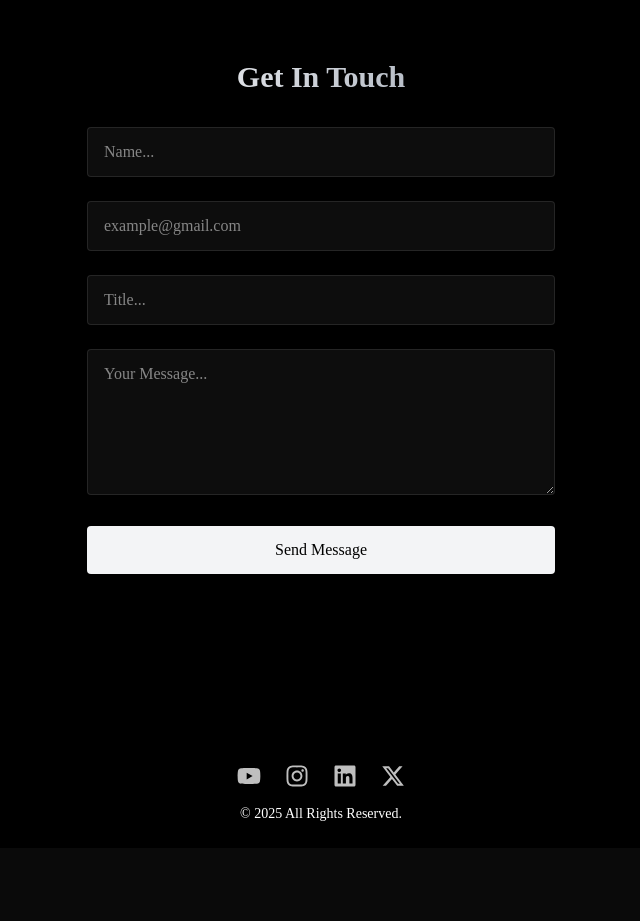
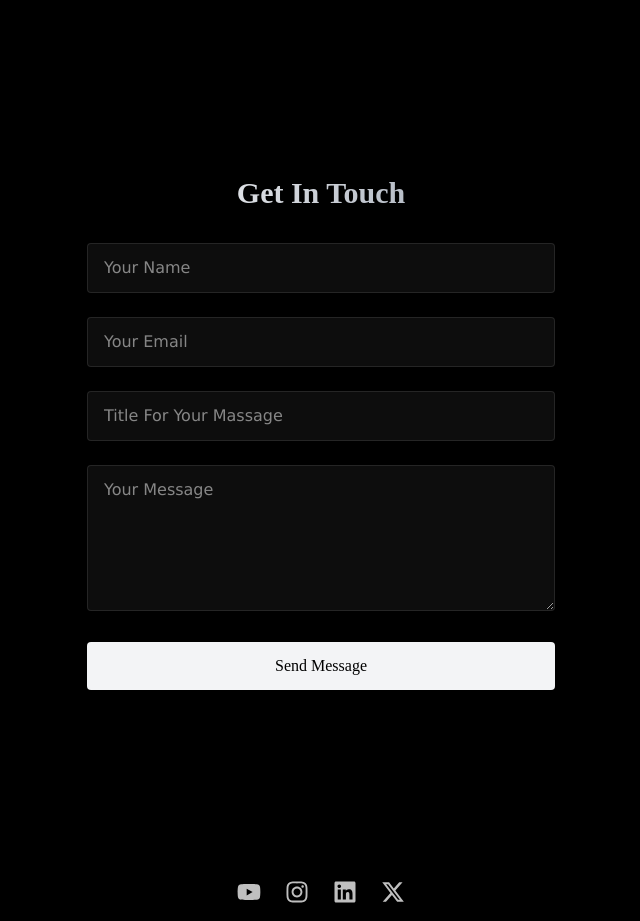
Before and after one commit to MDJAmin/Amin_Portfolio, a React (Vite) app: page / in a window 1280 px wide. Shown: the part 2640-3561 px from the top of the page, without its empty margins (319-959 px from the left). Before the commit the page ends 3488 px from the top, so only its background shows below. Built offline with nearby package versions, Linux system fonts and the light colour scheme.

Commit message:
Feat: Font Family

```diff
--- a/src/Components/Common/LoadingScreen.jsx
+++ b/src/Components/Common/LoadingScreen.jsx
@@ -24,7 +24,7 @@ export const LoadingScreen = ({ onComplete }) => {
 
   return (
     <div className="fixed inset-0 z-50 bg-black text-gray-100 flex flex-col items-center justify-center">
-      <div className="mb-4 text-4xl font-mono font-bold">
+      <div className="code mb-4 text-4xl font-mono font-bold">
         {text} <span className="animate-blink ml-1"> | </span>
       </div>
 
--- a/src/Components/Common/MobileMenu.jsx
+++ b/src/Components/Common/MobileMenu.jsx
@@ -1,7 +1,7 @@
 export const MobileMenu = ({ menuOpen, setMenuOpen }) => {
   return (
     <div
-      className={`fixed top-0 right-0 w-full h-screen bg-black z-40 flex flex-col items-center justify-center
+      className={`cursive fixed top-0 right-0 w-full h-screen bg-black z-40 flex flex-col items-center justify-center
                      transition-all duration-300 ease-in-out transform
                      ${
                        menuOpen
--- a/src/Components/Common/Navbar.jsx
+++ b/src/Components/Common/Navbar.jsx
@@ -6,12 +6,12 @@ export const Navbar = ({ menuOpen, setMenuOpen }) => {
   }, [menuOpen]);
 
   return (
-    <nav className='fixed top-0 w-full z-40 bg-[rgba(10, 10, 10, 0.8)] backdrop-blur-lg border-b border-white/10 shadow-lg'>
+    <nav className='cursive fixed top-0 w-full z-40 bg-[rgba(10, 10, 10, 0.8)] backdrop-blur-lg border-b border-white/10 shadow-lg'>
       <div className='max-w-5xl mx-auto px-4'>
         <div className='flex justify-between items-center h-16'>
           <a
             href='https://github.com/MDJAmin'
-            className='flex gap-0.5 font-mono text-xl font-bold text-white'
+            className='cursive flex gap-0.5 font-mono text-xl font-bold text-white'
             rel='noopener noreferrer'
             target='_blank'
           >
--- a/src/Components/Sections/Footer.jsx
+++ b/src/Components/Sections/Footer.jsx
@@ -5,7 +5,7 @@ export default function Footer() {
   const year = new Date().getFullYear();
 
   return (
-    <section className="text-white py-6 text-center">
+    <section className="cursive text-white py-6 text-center">
       <div className="flex justify-center space-x-6 mb-4">
         <a href="https://www.youtube.com/c/DARKLORDCDL" target="_blank" rel="noopener noreferrer" className="text-text-white transition-opacity opacity-75 hover:text-white hover:opacity-100 text-2xl z-10">
           <FaYoutube />
--- a/src/Components/sections/About.jsx
+++ b/src/Components/sections/About.jsx
@@ -48,10 +48,10 @@ export const About = () => {
   ];
 
   return (
-    <section id="about" className="min-h-screen flex items-center justify-center py-20">
+    <section id="about" className="text min-h-screen flex items-center justify-center py-20">
       <RevealOnScroll>
         <div className="max-w-3xl mx-auto px-4">
-          <h2 className="text-3xl font-bold mb-8 bg-gradient-to-r from-white to-gray-400 bg-clip-text text-transparent text-center">
+          <h2 className="cursive text-3xl font-bold mb-8 bg-gradient-to-r from-white to-gray-400 bg-clip-text text-transparent text-center">
             About Me
           </h2>
           <div className="rounded-xl p-8 border-white/10 border hover:-translate-y-1 transition-all">
--- a/src/Components/sections/Contact.jsx
+++ b/src/Components/sections/Contact.jsx
@@ -108,11 +108,11 @@ export const Contact = () => {
   return (
     <section
       id='contact'
-      className='min-h-screen flex items-center justify-center py-20'
+      className='text min-h-screen flex items-center justify-center py-20'
     >
       <RevealOnScroll>
         <div className='px-4 w-full min-w-[300px] md:w-[500px] sm:w-2/3 p-6'>
-          <h2 className='text-3xl font-bold mb-8 bg-gradient-to-r from-white to-gray-400 bg-clip-text text-transparent text-center'>
+          <h2 className='cursive text-3xl font-bold mb-8 bg-gradient-to-r from-white to-gray-400 bg-clip-text text-transparent text-center'>
             Get In Touch
           </h2>
 
@@ -129,7 +129,7 @@ export const Contact = () => {
                 required
                 value={formData.name}
                 className='w-full bg-white/5 border border-white/10 rounded px-4 py-3 text-white transition focus:outline-none focus:border-gray-300 focus:bg-blue-500/5'
-                placeholder='Name...'
+                placeholder='Your Name'
                 onChange={handleChange}
                 disabled={quotaExhausted}
               />
@@ -144,7 +144,7 @@ export const Contact = () => {
                 required
                 value={formData.email}
                 className='w-full bg-white/5 border border-white/10 rounded px-4 py-3 text-white transition focus:outline-none focus:border-gray-300 focus:bg-blue-500/5'
-                placeholder='example@gmail.com'
+                placeholder='Your Email'
                 onChange={handleChange}
                 disabled={quotaExhausted}
               />
@@ -159,7 +159,7 @@ export const Contact = () => {
                 required
                 value={formData.title}
                 className='w-full bg-white/5 border border-white/10 rounded px-4 py-3 text-white transition focus:outline-none focus:border-gray-300 focus:bg-blue-500/5'
-                placeholder='Title...'
+                placeholder='Title For Your Massage'
                 onChange={handleChange}
                 disabled={quotaExhausted}
               />
@@ -174,7 +174,7 @@ export const Contact = () => {
                 rows={5}
                 value={formData.message}
                 className='w-full bg-white/5 border border-white/10 rounded px-4 py-3 text-white transition focus:outline-none focus:border-gray-300 focus:bg-blue-500/5 min-h-14'
-                placeholder='Your Message...'
+                placeholder='Your Message'
                 onChange={handleChange}
                 disabled={quotaExhausted}
               />
@@ -182,7 +182,7 @@ export const Contact = () => {
 
             <button
               type='submit'
-              className='w-full bg-gray-100 text-black py-3 px-6 rounded font-medium relative overflow-hidden hover:bg-gray-200 hover:text-black transition-all cursor-pointer'
+              className='cursive w-full bg-gray-100 text-black py-3 px-6 rounded font-medium relative overflow-hidden hover:bg-gray-200 hover:text-black transition-all cursor-pointer'
               disabled={isSending || quotaExhausted}
             >
               {isSending ? "Sending..." : "Send Message"}
--- a/src/Components/sections/Projects.jsx
+++ b/src/Components/sections/Projects.jsx
@@ -23,10 +23,10 @@ const techDescriptions = {
 
 export const Projects = () => {
   return (
-    <section id='projects' className='min-h-screen flex items-center justify-center py-20'>
+    <section id='projects' className='text min-h-screen flex items-center justify-center py-20'>
       <RevealOnScroll>
         <div className='max-w-5xl mx-auto px-4'>
-          <h2 className='text-3xl font-bold mb-8 bg-gradient-to-r from-white to-gray-400 bg-clip-text text-transparent text-center'>
+          <h2 className='cursive text-3xl font-bold mb-8 bg-gradient-to-r from-white to-gray-400 bg-clip-text text-transparent text-center'>
             Featured Projects
           </h2>
           <div className='grid grid-cols-1 md:grid-cols-2 gap-6'>
--- a/src/index.css
+++ b/src/index.css
@@ -4,15 +4,22 @@
   display: none;
 }
 
-*{
+.cursive{
   font-family: "Cedarville Cursive", cursive;
+}
+
+.text{
+  font-family: Verdana, Geneva, Tahoma, sans-serif;
+}
+
+.code {
+  font-family: source-code-pro, Menlo, Monaco, Consolas, "Courier New", monospace !important;
 }
 
 html,
 body {
   margin: 0;
   padding: 0;
-  font-family: "Space Grotesk", sans-serif;
   background: #0a0a0a;
   color: #f3f4f6;
 }
@@ -56,15 +63,3 @@ body {
   opacity: 1;
   transform: translateY(0);
 }
-
-body {
-  margin: 0;
-  font-family: -apple-system, BlinkMacSystemFont, "Segoe UI", "Roboto", "Oxygen", "Ubuntu",
-    "Cantarell", "Fira Sans", "Droid Sans", "Helvetica Neue", sans-serif;
-  -webkit-font-smoothing: antialiased;
-  -moz-osx-font-smoothing: grayscale;
-}
-
-code {
-  font-family: source-code-pro, Menlo, Monaco, Consolas, "Courier New", monospace;
-}
```
Also changed, not shown: src/Components/sections/Home.jsx (+4 -4 lines).
